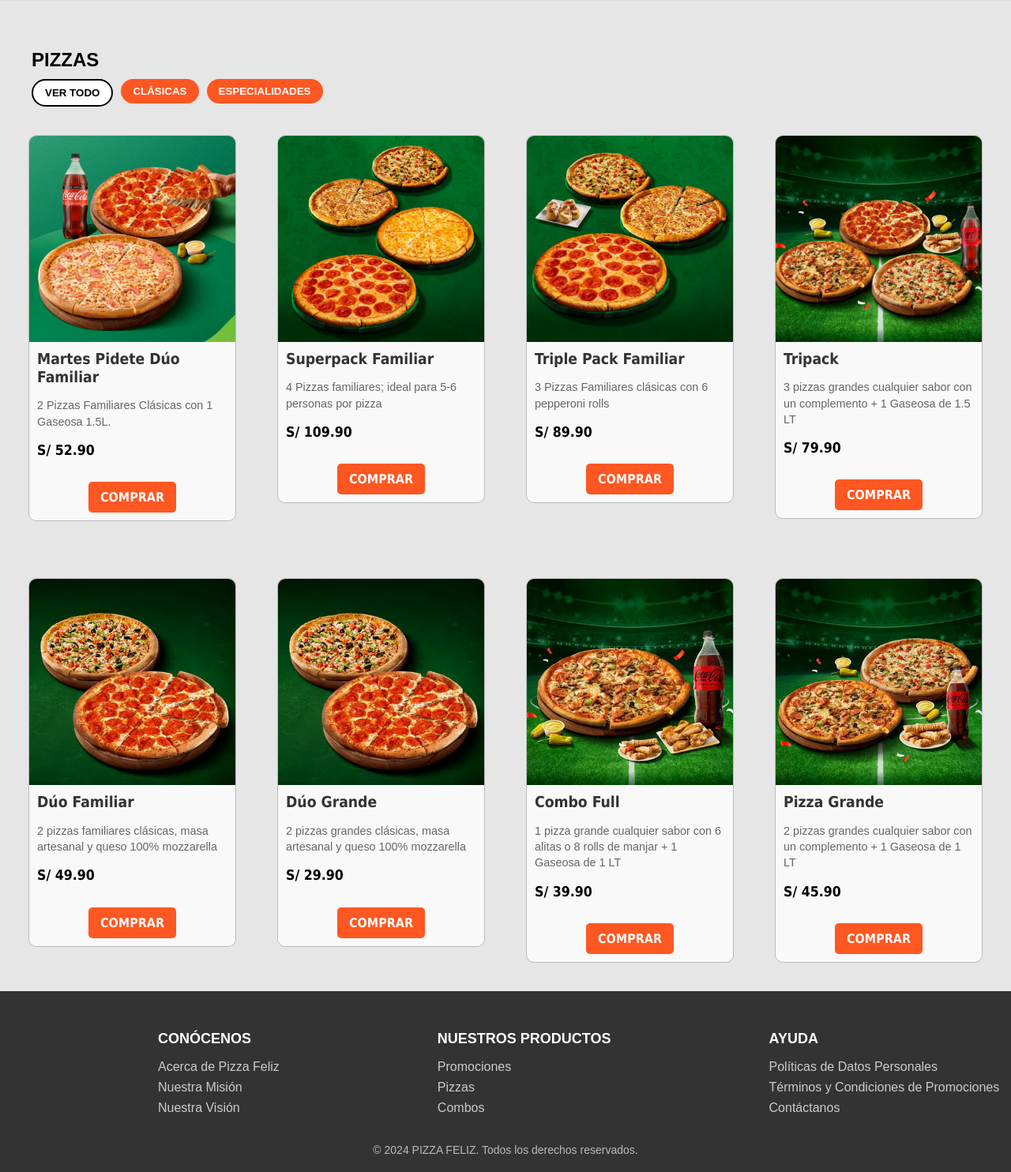
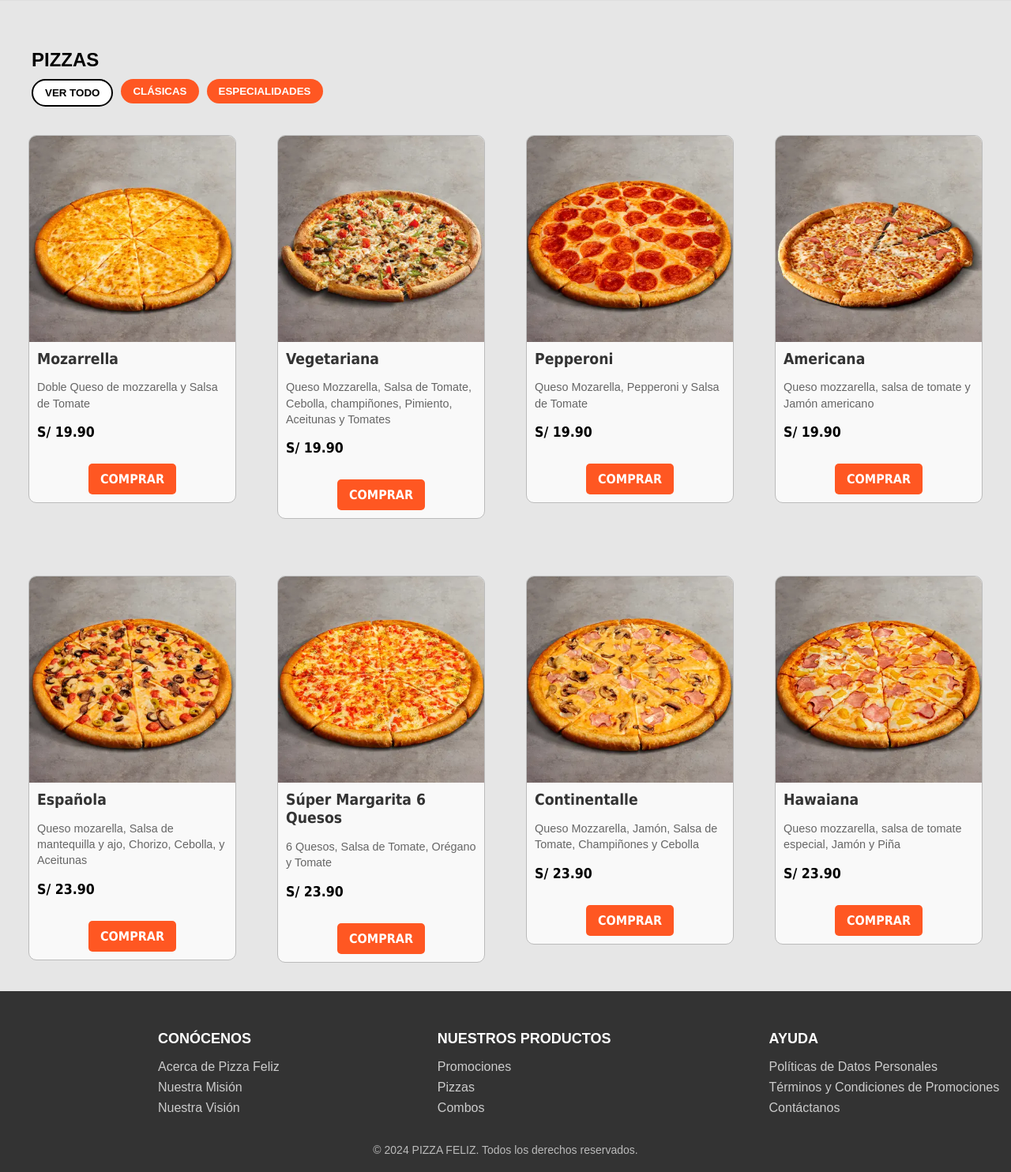
Before and after one commit to Gonzalo777ic/vanilla-front-python-flask-postgresql-delivery-pizza-app, a Flask app: page /pizzas/todo in a window 1280 px wide. Shown: the part 178-1662 px from the top of the page at 79% size. Run offline with Flask 3, Linux system fonts and the light colour scheme.

Commit message:
viernes1252

```diff
--- a/templates/pizzas/todo.html
+++ b/templates/pizzas/todo.html
@@ -54,62 +54,62 @@
 
         <section class="promotions">
             <div class="promotion">
-                <img src="{{ url_for('static', filename='images/cinco1.webp') }}" alt="Pizza 1">
-                <h2>Martes Pidete Dúo Familiar</h2>
-                <p>2 Pizzas Familiares Clásicas con 1 Gaseosa 1.5L.</p>
-                <p class="price">S/ 52.90</p> <!-- Precio añadido -->
+                <img src="{{ url_for('static', filename='images/clasicas1.webp') }}" alt="Pizza 1">
+                <h2>Mozarrella</h2>
+                <p>Doble Queso de mozzarella y Salsa de Tomate</p>
+                <p class="price">S/ 19.90</p> <!-- Precio añadido -->
                 <button>COMPRAR</button>
             </div>
             <div class="promotion">
-                <img src="{{ url_for('static', filename='images/cinco2.webp') }}" alt="Pizza 2">
-                <h2>Superpack Familiar</h2>
-                <p>4 Pizzas familiares; ideal para 5-6 personas por pizza</p>
-                <p class="price">S/ 109.90</p> <!-- Precio añadido -->
+                <img src="{{ url_for('static', filename='images/clasicas2.webp') }}" alt="Pizza 2">
+                <h2>Vegetariana</h2>
+                <p>Queso Mozzarella, Salsa de Tomate, Cebolla, champiñones, Pimiento, Aceitunas y Tomates</p>
+                <p class="price">S/ 19.90</p> <!-- Precio añadido -->
                 <button>COMPRAR</button>
             </div>
             <div class="promotion">
-                <img src="{{ url_for('static', filename='images/cinco3.webp') }}" alt="Pizza 3">
-                <h2>Triple Pack Familiar</h2>
-                <p>3 Pizzas Familiares clásicas con 6 pepperoni rolls</p>
-                <p class="price">S/ 89.90</p> <!-- Precio añadido -->
+                <img src="{{ url_for('static', filename='images/clasicas3.webp') }}" alt="Pizza 3">
+                <h2>Pepperoni</h2>
+                <p>Queso Mozarella, Pepperoni y Salsa de Tomate</p>
+                <p class="price">S/ 19.90</p> <!-- Precio añadido -->
                 <button>COMPRAR</button>
             </div>
             <div class="promotion">
-                <img src="{{ url_for('static', filename='images/cinco4.webp') }}" alt="Pizza 4">
-                <h2>Tripack</h2>
-                <p>3 pizzas grandes cualquier sabor con un complemento + 1 Gaseosa de 1.5 LT</p>
-                <p class="price">S/ 79.90</p> <!-- Precio añadido -->
+                <img src="{{ url_for('static', filename='images/clasicas4.webp') }}" alt="Pizza 2">
+                <h2>Americana</h2>
+                <p>Queso mozzarella, salsa de tomate y Jamón americano</p>
+                <p class="price">S/ 19.90</p> <!-- Precio añadido -->
                 <button>COMPRAR</button>
             </div>
         </section>
 
         <section class="promotions">
             <div class="promotion">
-                <img src="{{ url_for('static', filename='images/cuatro1.webp') }}" alt="Pizza 1">
-                <h2>Dúo Familiar</h2>
-                <p>2 pizzas familiares clásicas, masa artesanal y queso 100% mozzarella</p>
-                <p class="price">S/ 49.90</p> <!-- Precio añadido -->
+                <img src="{{ url_for('static', filename='images/especialidad1.webp') }}" alt="Pizza 1">
+                <h2>Española</h2>
+                <p>Queso mozarella, Salsa de mantequilla y ajo, Chorizo, Cebolla, y Aceitunas</p>
+                <p class="price">S/ 23.90</p> <!-- Precio añadido -->
                 <button>COMPRAR</button>
             </div>
             <div class="promotion">
-                <img src="{{ url_for('static', filename='images/cuatro2.webp') }}" alt="Pizza 2">
-                <h2>Dúo Grande</h2>
-                <p>2 pizzas grandes clásicas, masa artesanal y queso 100% mozzarella</p>
-                <p class="price">S/ 29.90</p> <!-- Precio añadido -->
+                <img src="{{ url_for('static', filename='images/especialidad2.webp') }}" alt="Pizza 2">
+                <h2>Súper Margarita 6 Quesos</h2>
+                <p>6 Quesos, Salsa de Tomate, Orégano y Tomate</p>
+                <p class="price">S/ 23.90</p> <!-- Precio añadido -->
                 <button>COMPRAR</button>
             </div>
             <div class="promotion">
-                <img src="{{ url_for('static', filename='images/cuatro3.webp') }}" alt="Pizza 3">
-                <h2>Combo Full</h2>
-                <p>1 pizza grande cualquier sabor con 6 alitas o 8 rolls de manjar + 1 Gaseosa de 1 LT</p>
-                <p class="price">S/ 39.90</p> <!-- Precio añadido -->
+                <img src="{{ url_for('static', filename='images/especialidad3.webp') }}" alt="Pizza 3">
+                <h2>Continentalle</h2>
+                <p>Queso Mozzarella, Jamón, Salsa de Tomate, Champiñones y Cebolla</p>
+                <p class="price">S/ 23.90</p> <!-- Precio añadido -->
                 <button>COMPRAR</button>
             </div>
             <div class="promotion">
-                <img src="{{ url_for('static', filename='images/cuatro4.webp') }}" alt="Pizza 2">
-                <h2>Pizza Grande</h2>
-                <p>2 pizzas grandes cualquier sabor con un complemento + 1 Gaseosa de 1 LT</p>
-                <p class="price">S/ 45.90</p> <!-- Precio añadido -->
+                <img src="{{ url_for('static', filename='images/especialidad4.webp') }}" alt="Pizza 2">
+                <h2>Hawaiana</h2>
+                <p>Queso mozzarella, salsa de tomate especial, Jamón y Piña</p>
+                <p class="price">S/ 23.90</p> <!-- Precio añadido -->
                 <button>COMPRAR</button>
             </div>
         </section>
```
Also changed, not shown: templates/combos/cuatro.html (+12 -12 lines), templates/combos/dos.html (+4 -4 lines), templates/combos/todos.html (+16 -16 lines), templates/pizzas/clasicas.html (+19 -19 lines), templates/pizzas/especialidades.html (+17 -17 lines), static/images/clasicas1.webp (added), static/images/clasicas2.webp (added), static/images/clasicas3.webp (added), static/images/clasicas4.webp (added), static/images/combo2.webp (added), static/images/combo31.webp (added), static/images/combo32.webp (added), static/images/combo33.webp (added), static/images/especialidad1.webp (added), 3 more files.
